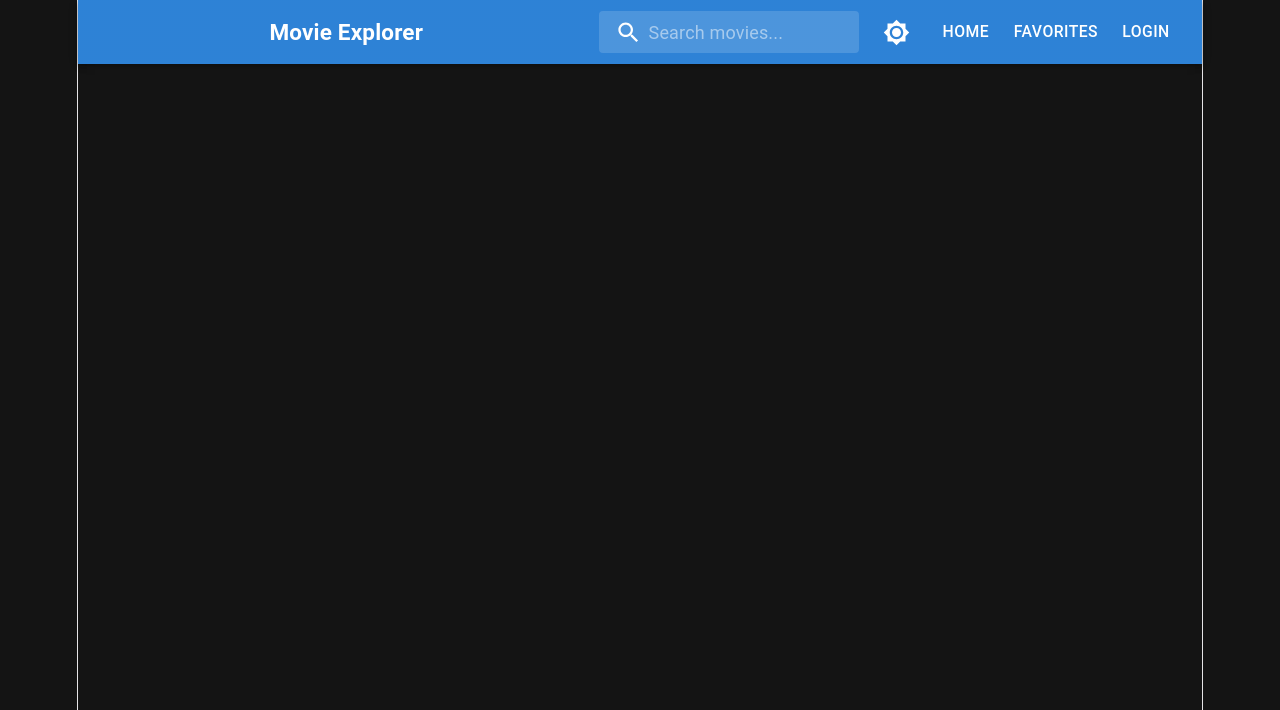
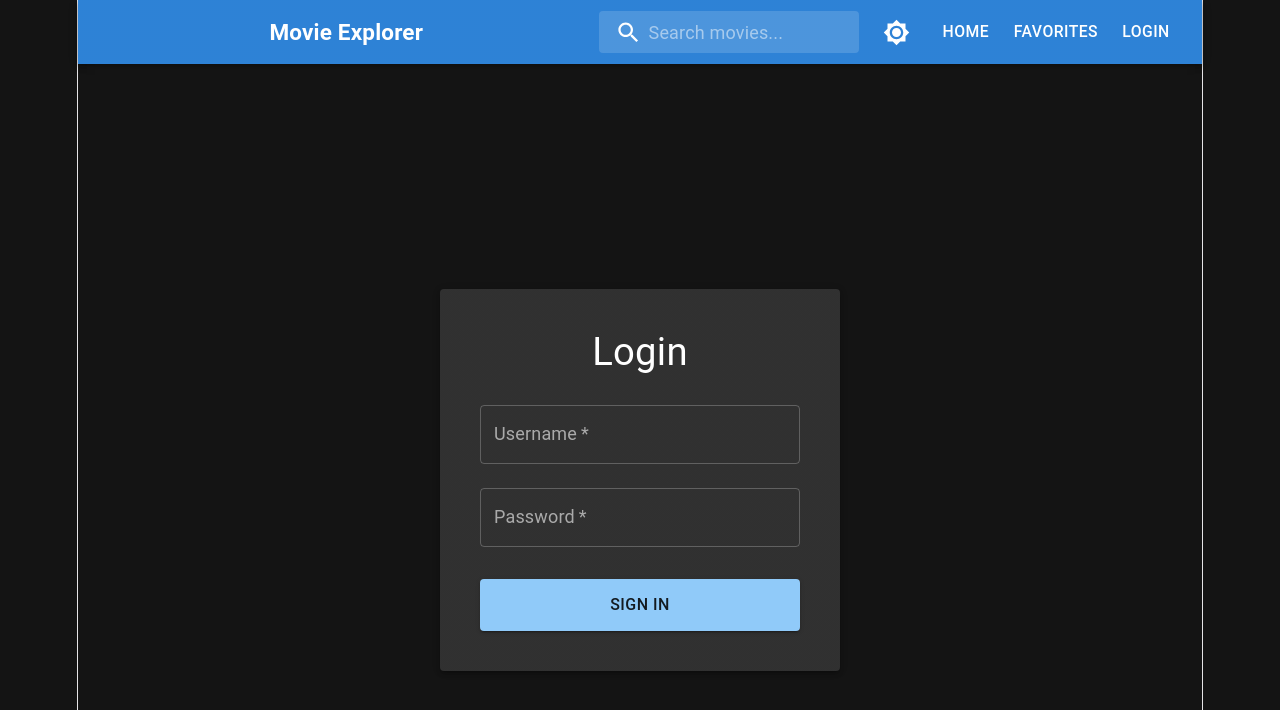
Before and after one commit to vikumkodikara/movie-explorer, a React (Vite) app: page /login in a window 1280 px wide. Shown: the top 710 px of the page. Built offline with nearby package versions, Linux system fonts and the light colour scheme.

Commit message:
feat(auth): implement user login interface and favorites view

```diff
--- a/src/App.jsx
+++ b/src/App.jsx
@@ -4,6 +4,8 @@ import Navbar from './components/Navibar.jsx';
 import Home from './pages/Home.jsx';
 import Search from './pages/Search';
 import MovieDetails from './pages/MovieDetails';
+import Favorites from './pages/Favorites';
+import Login from './pages/Login';
 import { ThemeContextProvider } from './context/ThemeContext';
 import { MovieProvider } from './context/MovieContext';
 
@@ -17,6 +19,8 @@ export default function App() {
             <Route path="/" element={<Home />} />
             <Route path="/search/:query" element={<Search />} />
             <Route path="/movie/:id" element={<MovieDetails />} />
+            <Route path="/favorites" element={<Favorites />} />
+            <Route path="/login" element={<Login />} />
           </Routes>
         </Router>
       </MovieProvider>
--- a/src/context/MovieContext.jsx
+++ b/src/context/MovieContext.jsx
@@ -4,8 +4,13 @@ export const MovieContext = createContext();
 
 export const MovieProvider = ({ children }) => {
   const [favorites, setFavorites] = useState(() => {
-    const localData = localStorage.getItem('favorites');
-    return localData ? JSON.parse(localData) : [];
+    try {
+      const localData = localStorage.getItem('favorites');
+      const parsed = localData ? JSON.parse(localData) : [];
+      return Array.isArray(parsed) ? parsed : [];
+    } catch {
+      return [];
+    }
   });
 
   const [lastSearch, setLastSearch] = useState(() => {
@@ -21,12 +26,14 @@ export const MovieProvider = ({ children }) => {
   }, [lastSearch]);
 
   const toggleFavorite = (movie) => {
+    if (!movie || !movie.id) return;
     setFavorites((prev) => {
-      const isFav = prev.find((fav) => fav.id === movie.id);
+      const list = Array.isArray(prev) ? prev : [];
+      const isFav = list.find((fav) => fav?.id === movie.id);
       if (isFav) {
-        return prev.filter((fav) => fav.id !== movie.id);
+        return list.filter((fav) => fav?.id !== movie.id);
       } else {
-        return [...prev, movie];
+        return [...list, movie];
       }
     });
   };
--- /dev/null
+++ b/src/pages/Favorites.jsx
@@ -0,0 +1,35 @@
+import React, { useContext } from 'react';
+import { Typography, Box, Container } from '@mui/material';
+import MovieCard from '../components/MovieCard';
+import { MovieContext } from '../context/MovieContext';
+
+export default function Favorites() {
+  const { favorites } = useContext(MovieContext);
+
+  return (
+    <Container maxWidth="xl" sx={{ py: 3, minHeight: '80vh' }}>
+      <Typography variant="h4" sx={{ mb: 4, textAlign: 'center', fontWeight: 'bold', mt: 2 }}>
+        My Favorite Movies
+      </Typography>
+
+      {favorites.length > 0 ? (
+        <Box
+          sx={{
+            display: 'grid',
+            gridTemplateColumns: 'repeat(auto-fill, minmax(230px, 1fr))',
+            gap: 3,
+            justifyItems: 'center',
+          }}
+        >
+          {favorites.map((movie) => (
+            <MovieCard key={movie.id} movie={movie} />
+          ))}
+        </Box>
+      ) : (
+        <Typography variant="h6" color="text.secondary" align="center" sx={{ mt: 5 }}>
+          No favorite movies added yet. Click the heart icon on a movie to add it here!
+        </Typography>
+      )}
+    </Container>
+  );
+}
--- /dev/null
+++ b/src/pages/Login.jsx
@@ -0,0 +1,50 @@
+import React, { useState } from 'react';
+import { Box, Typography, TextField, Button, Paper } from '@mui/material';
+import { useNavigate } from 'react-router-dom';
+
+export default function Login() {
+  const [username, setUsername] = useState('');
+  const [password, setPassword] = useState('');
+  const navigate = useNavigate();
+
+  const handleLogin = (e) => {
+    e.preventDefault();
+    if (username && password) {
+      navigate('/');
+    }
+  };
+
+  return (
+    <Box sx={{ display: 'flex', justifyContent: 'center', alignItems: 'center', minHeight: '80vh', padding: '20px' }}>
+      <Paper elevation={3} sx={{ padding: '40px', width: '100%', maxWidth: '400px', textAlign: 'center' }}>
+        <Typography variant="h4" gutterBottom fontWeight="bold">
+          Login
+        </Typography>
+        <form onSubmit={handleLogin}>
+          <TextField
+            fullWidth
+            label="Username"
+            margin="normal"
+            variant="outlined"
+            required
+            value={username}
+            onChange={(e) => setUsername(e.target.value)}
+          />
+          <TextField
+            fullWidth
+            label="Password"
+            type="password"
+            margin="normal"
+            variant="outlined"
+            required
+            value={password}
+            onChange={(e) => setPassword(e.target.value)}
+          />
+          <Button type="submit" fullWidth variant="contained" color="primary" sx={{ mt: 3, py: 1.5, fontSize: '16px' }}>
+            Sign In
+          </Button>
+        </form>
+      </Paper>
+    </Box>
+  );
+}
```
